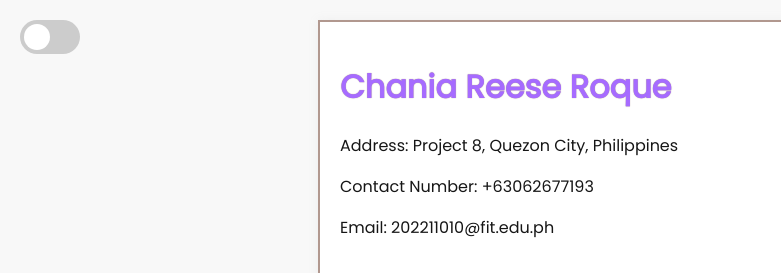
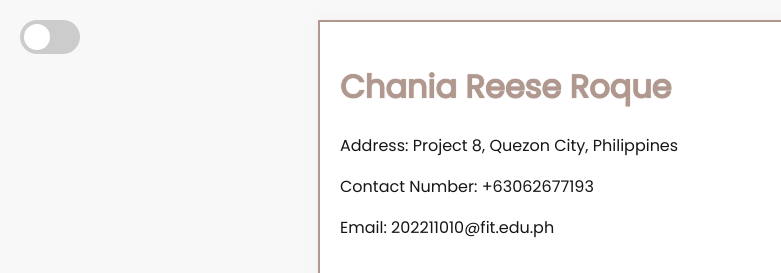
Before and after one commit to chaniareese/RESUME-AWD-FEUTECH, a plain HTML site: page index.html in a window 1280 px wide. Shown: the top 273 px of the page, 0-781 px from the left. Drawn offline with Linux system fonts and the light colour scheme.

Commit message:
Update style.css

```diff
--- a/style.css
+++ b/style.css
@@ -111,7 +111,7 @@ input:checked + .slider:before {
 }
 
 h1 {
-  color: #A66BFF;
+  color: #b1988f;
   text-shadow: 0 0 1px #9f8880;
 }
 
```
